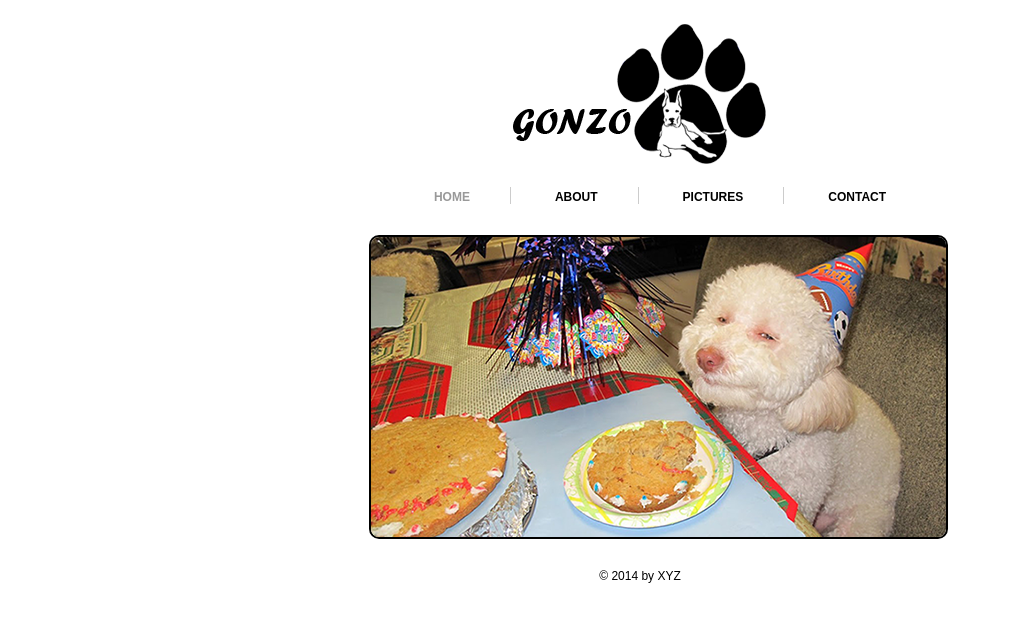
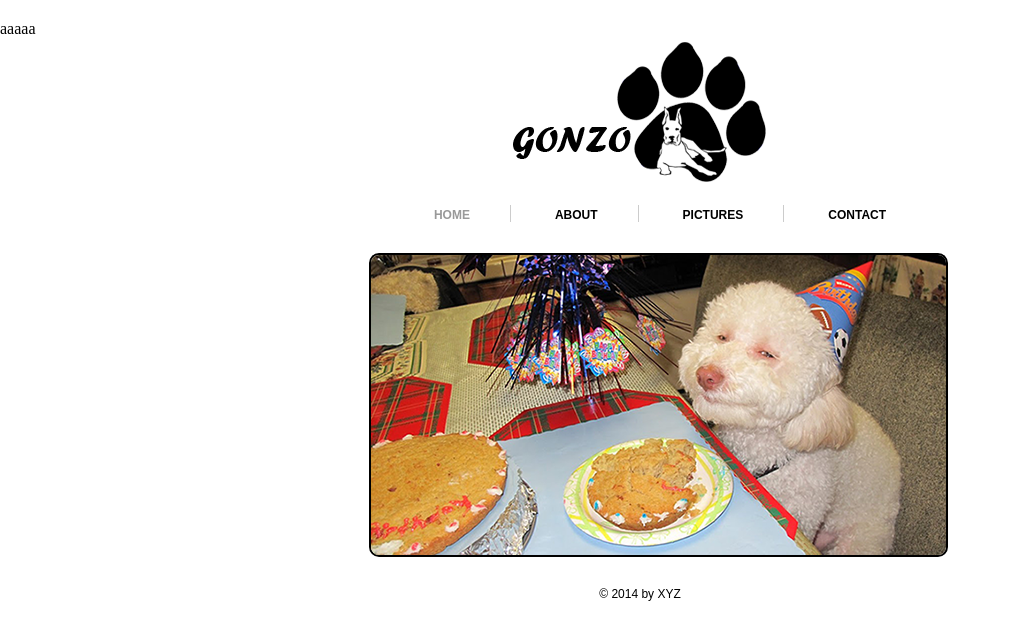
Before and after one commit to asyfahmed/trygit, a plain HTML site: page index.html in a window 1280 px wide. Shown: the whole page, without its empty margins (0-1011 px from the left). Drawn offline with Linux system fonts and the light colour scheme.

Commit message:
going to old commit

```diff
--- a/index.html
+++ b/index.html
@@ -12,7 +12,7 @@
 
 	<div class="header">
 
-		<div class="logo">
+		<div class="logo">aaaaa
 
 			<h1><a href="#">GONZO</a></h1>
 
```
Also changed, not shown: tut.html.txt (added).
